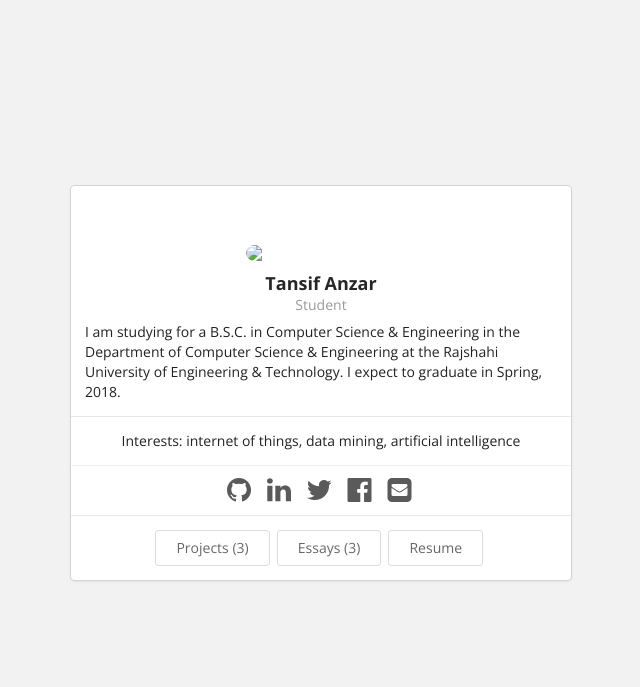
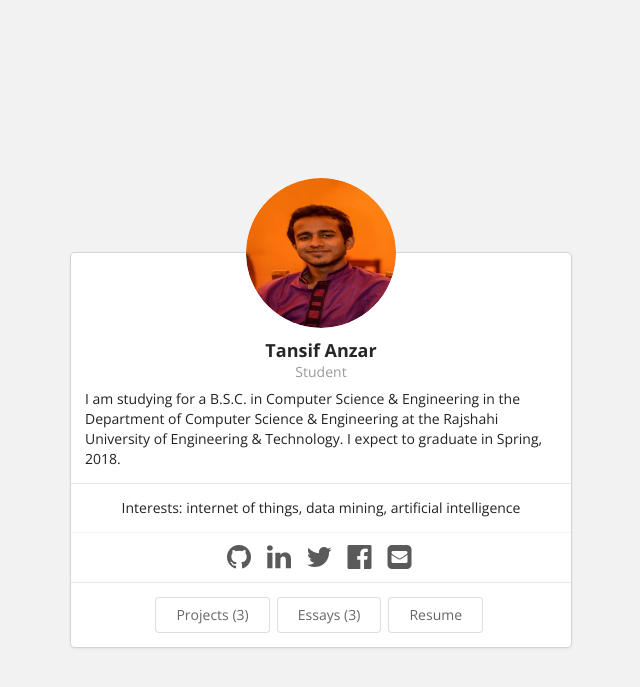
Before and after one commit to tansifanzar/tansifanzar.github.io, a Jekyll site: the page built from index.html, in a window 1280 px wide. Shown: the top 687 px of the page, without its empty margins (319-959 px from the left). Built offline with Jekyll 4.4.1, drawn with Linux system fonts in a browser that asks for light colours.

Commit message:
Update bio.json

```diff
--- a/_data/bio.json
+++ b/_data/bio.json
@@ -2,7 +2,7 @@
   "basics": {
     "name": "Tansif Anzar",
     "label": "Student",
-    "picture": "https://tansifanzar.github.io/template/images/wp.jpg",
+    "picture": "https://tansifanzar.github.io/images/wp.jpg",
     "email": "tansifruetcse13@gmail.com",
     "phone": "+8801914554960",
     "website": "https://tansifanzar.me",
```
